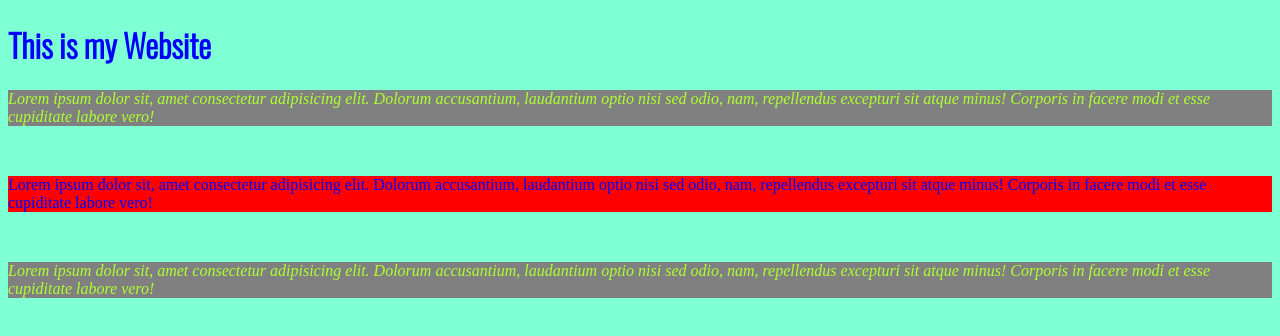
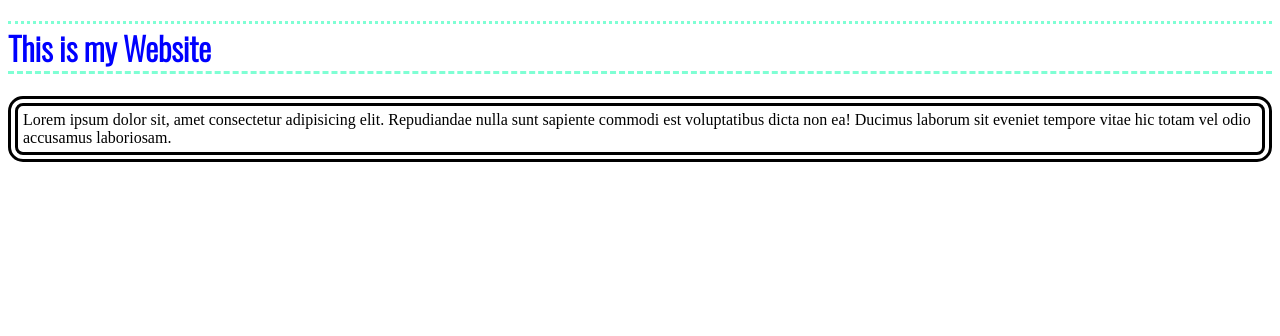
Before and after one commit to BharatNK/cssfinal, a plain HTML site: page index.html in a window 1280 px wide. Drawn offline with nearby package versions, Linux system fonts and the light colour scheme.

```diff
--- a/index.html
+++ b/index.html
@@ -6,16 +6,10 @@
 <link href="https://fonts.googleapis.com/css2?family=Oswald:wght@300&display=swap" rel="stylesheet">
 <body>
 
-
     <h1>This is my Website</h1>
 
-    <p id="p1" class="odd"> Lorem ipsum dolor sit, amet consectetur adipisicing elit. Dolorum accusantium, laudantium optio nisi sed odio, nam, repellendus excepturi sit atque minus! Corporis in facere modi et esse cupiditate labore vero!</p>
-    <br/>
+    <p>Lorem ipsum dolor sit, amet consectetur adipisicing elit. Repudiandae nulla sunt sapiente commodi est voluptatibus dicta non ea! Ducimus laborum sit eveniet tempore vitae hic totam vel odio accusamus laboriosam.</p>
 
-    <p id="p2" class="even">Lorem ipsum dolor sit, amet consectetur adipisicing elit. Dolorum accusantium, laudantium optio nisi sed odio, nam, repellendus excepturi sit atque minus! Corporis in facere modi et esse cupiditate labore vero!</p>
-    <br/>
-
-    <p id="p3" class="odd">Lorem ipsum dolor sit, amet consectetur adipisicing elit. Dolorum accusantium, laudantium optio nisi sed odio, nam, repellendus excepturi sit atque minus! Corporis in facere modi et esse cupiditate labore vero!</p>
 
 
 </body>
--- a/style.css
+++ b/style.css
@@ -1,34 +1,18 @@
 
-body{
-    background-color: aquamarine;
-}
 
 h1{
     color: blue;
     font-family: "oswald",cursive;
+    border-top-style: dotted;
+    border-bottom-style: dashed;
+    border-color: aquamarine;
+
 }
 p{
-    background-color: grey;
-    color: bisque;
+
+    color:black;
+    border-style:double;
+    border-width: 10px;
+    border-radius: 15px;
+    padding: 5px;
 }
-#p1{
-
-}
-#p2{
-
-}
-#p3{
-
-}
-.odd
-{
-    background-color: grey;
-    color: greenyellow;
-    font-size: medium;
-    font-weight: 300;
-    font-style: italic;
-}
-.even{
-    background-color: red;
-    color:blue;
-}
```
